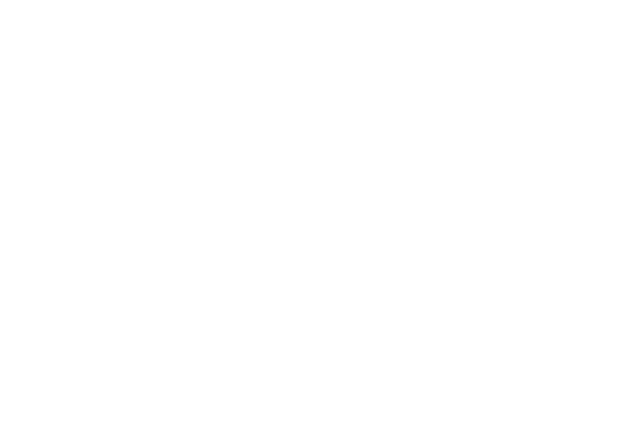
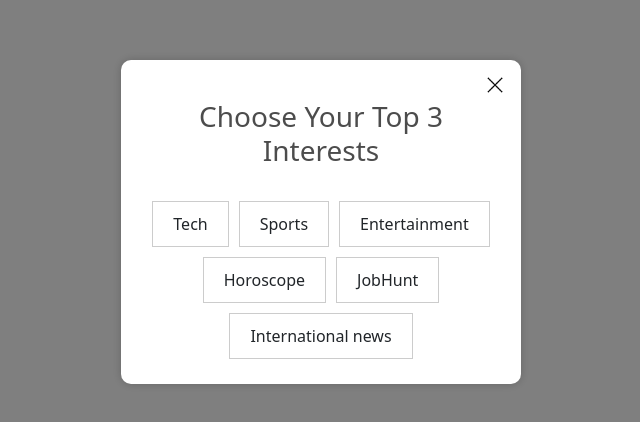
Before and after one commit to PoorneshPrahal/KEEP-YOURSELF-UPDATED-KYU-, a React (Create React App) app: page /popup in a window 1280 px wide. Before the commit this address had no page. Shown: the part 178-600 px from the top of the page, without its empty margins (319-959 px from the left). Built offline with nearby package versions, Linux system fonts and the light colour scheme.

Commit message:
popup done

```diff
--- a/package.json
+++ b/package.json
@@ -13,6 +13,7 @@
     "react": "^18.2.0",
     "react-bootstrap": "^2.9.0",
     "react-dom": "^18.2.0",
+    "react-modal": "^3.16.1",
     "react-scripts": "5.0.1",
     "web-vitals": "^2.1.4"
   },
--- a/src/App.js
+++ b/src/App.js
@@ -11,6 +11,7 @@
 import Login from "./Components/Login/Login";
 import Signup from "./Components/Signup/Signup";
 import Comments from "./Components/Comments/Comments";
+import Popup from "./Components/Popup/Popup";
 
 function App() {
   return (
@@ -32,6 +33,7 @@
 
       <Route path="/comments" element={<Comments/>}/>
 
+      <Route path="/popup" element={<Popup/>}/>
 
 
 
--- a/src/Components/Home/home.css
+++ b/src/Components/Home/home.css
@@ -247,3 +247,29 @@
     margin-left: auto;
     margin-right: auto;
 }
+@media (max-width: 768px) {
+    .card-1{
+        width: 350px;
+    }
+
+}
+
+
+@media (min-width: 768px) and (max-width: 1299px) {
+    .card-1{
+        width: 330px;
+    }
+    .card-2{
+        width: 330px;
+    }
+}
+
+
+@media (min-width: 1300px) {
+    .card-1{
+        width: 410px;
+    }
+    .card-2{
+        width: 410px;
+    }
+}
--- a/src/Components/Home/home.jsx
+++ b/src/Components/Home/home.jsx
@@ -19,7 +19,7 @@
 import chooseUsImg from "../../images/chooseUsImg.png";
 import KYUImg from "../../images/KYUImg.png";
 import Navbar from "../Navbar/Navbar";
-
+import Popup from "../Popup/Popup"
 
 export default function Home() {
   return (
@@ -330,7 +330,7 @@
       </div>
 
 
-
+      <Popup />
 
     </div>
   );
--- a/src/Components/Login/Login.css
+++ b/src/Components/Login/Login.css
@@ -89,3 +89,10 @@
     background: linear-gradient(180deg, rgba(195, 55, 100, 0.7), rgba(29, 38, 113, 0.7));
 
   }
+  @media (min-width: 1300px) {
+    .login-container {
+        width: 56%; /* Make the container span the full width */
+        margin: 0 auto;
+       margin-top:150px;
+    }
+  }
--- /dev/null
+++ b/src/Components/Popup/Popup.css
@@ -0,0 +1,61 @@
+
+
+.popup-container {
+    display: none;
+    position: fixed;
+    top: 0;
+    left: 0;
+    width: 100%;
+    height: 100%;
+    background-color: rgba(0, 0, 0, 0.5);
+    justify-content: center;
+    align-items: center;
+  }
+
+  .popup-container.open {
+    display: flex;
+  }
+
+  .popup-content {
+    background: #fff;
+    padding: 20px;
+    border-radius: 10px;
+    box-shadow: 0px 0px 10px rgba(0, 0, 0, 0.2);
+    text-align: center;
+    max-width: 400px;
+    position: relative;
+
+  }
+
+  .close-button {
+    position: absolute;
+    top: 10px;
+    right: 10px;
+
+    cursor: pointer;
+    background: none;
+    border: none;
+  }
+
+
+  .interests-container {
+    display: flex;
+    flex-wrap: wrap;
+    justify-content: center;
+    padding-top: 20px;
+  }
+
+  .interest-box {
+    padding: 10px;
+    padding-left: 20px;
+    padding-right: 20px;
+    margin: 5px;
+    border: 1px solid #ccc;
+    cursor: pointer;
+  }
+
+  .selected {
+    background:linear-gradient(90deg, #1D2671, #C33764) ;
+    border-radius: 5px;
+    color: #fff;
+  }
--- /dev/null
+++ b/src/Components/Popup/Popup.js
@@ -0,0 +1,59 @@
+import React, { useState, useEffect } from 'react';
+import './Popup.css';
+import close from '../../images/closeButton.png';
+
+const interests = ["Tech", "Sports", "Entertainment", "Horoscope", "JobHunt", "International news"];
+
+const Popup = () => {
+  const [selectedInterests, setSelectedInterests] = useState([]);
+  const [isOpen, setIsOpen] = useState(false);
+
+  const toggleInterest = (interest) => {
+    if (selectedInterests.includes(interest)) {
+      setSelectedInterests(selectedInterests.filter(item => item !== interest));
+    } else {
+      if (selectedInterests.length < 3) {
+        setSelectedInterests([...selectedInterests, interest]);
+      }
+    }
+  };
+
+  const closePopup = () => {
+    setIsOpen(false);
+  };
+
+  useEffect(() => {
+
+    const timeout = setTimeout(() => {
+      setIsOpen(true);
+    }, 3000);
+
+    return () => {
+      clearTimeout(timeout);
+    };
+  }, []);
+
+  return (
+    <div className={`popup-container ${isOpen ? 'open' : ''}`}>
+      <div className="popup-content">
+        <button className="close-button" onClick={closePopup}>
+          <img src={close} height={20} alt="Close" />
+        </button>
+        <h3 style={{ color: "rgba(0,0,0,0.7)", marginTop: '20px' }}>Choose Your Top 3 Interests</h3>
+        <div className="interests-container">
+          {interests.map((interest, index) => (
+            <div
+              key={index}
+              className={`interest-box ${selectedInterests.includes(interest) ? 'selected' : ''}`}
+              onClick={() => toggleInterest(interest)}
+            >
+              {interest}
+            </div>
+          ))}
+        </div>
+      </div>
+    </div>
+  );
+};
+
+export default Popup;
```
Also changed, not shown: src/Components/Signup/Signup.css (deleted), src/images/closeButton.png (added), 1 other file (tests, documents, lock files or other folders).
